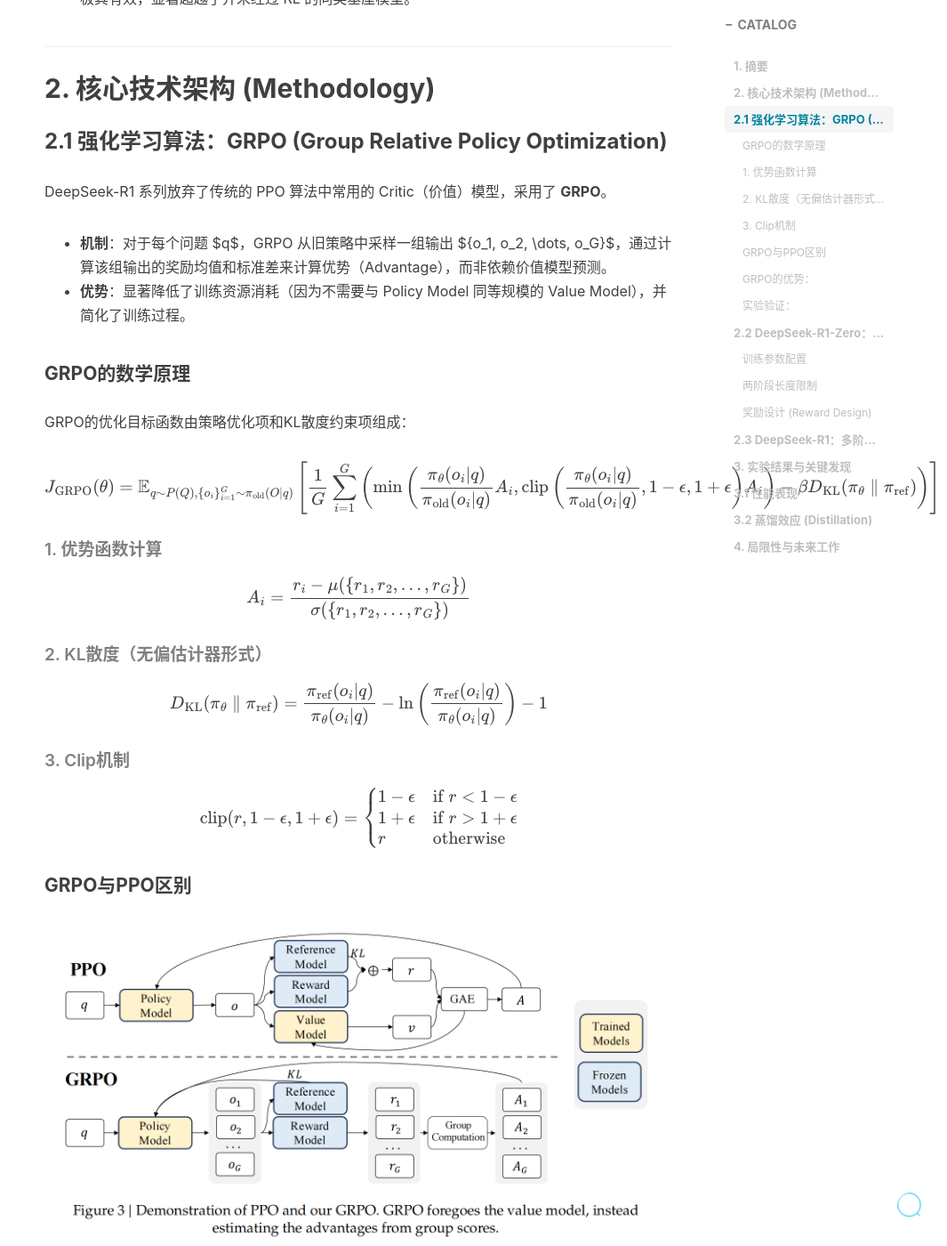
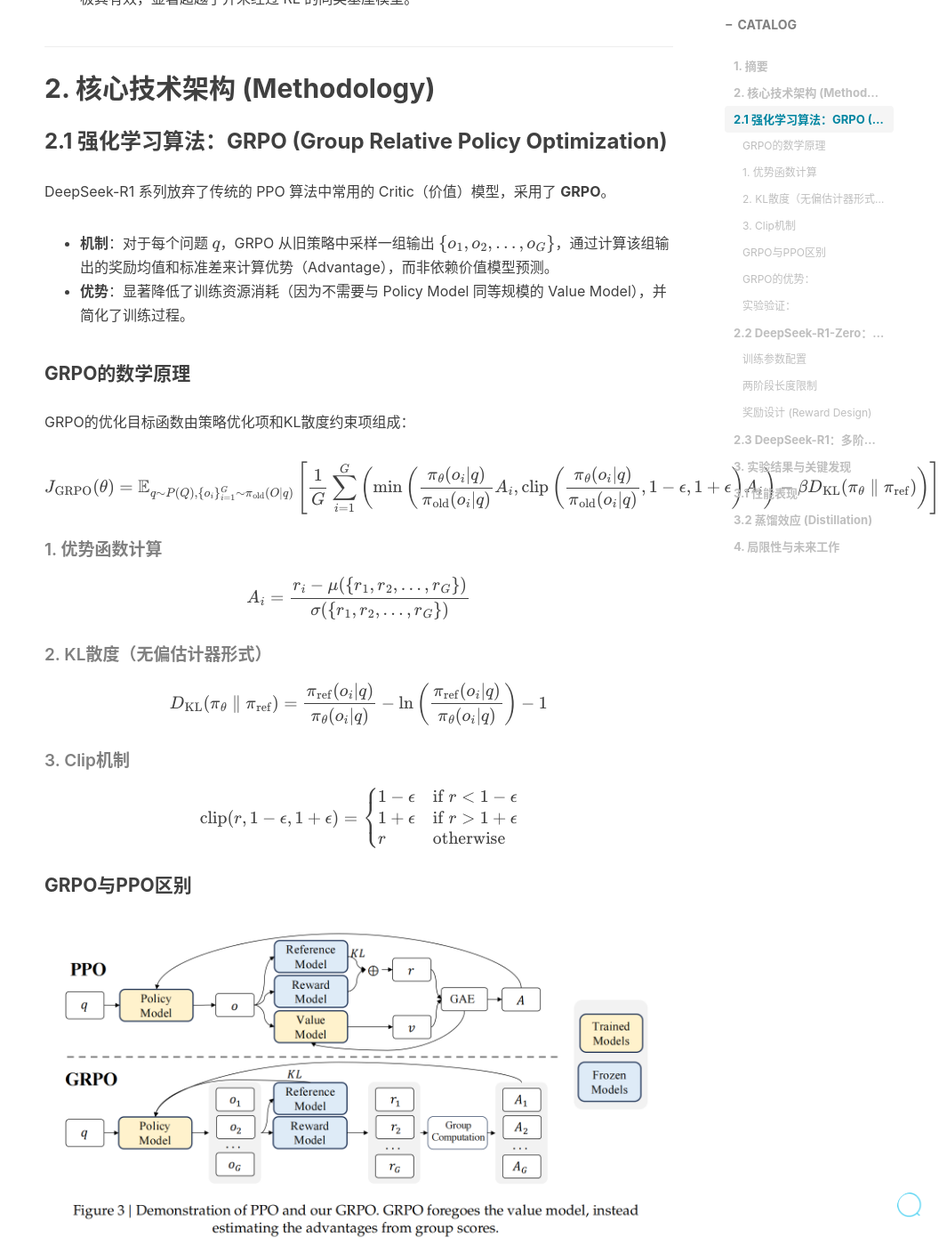
Before and after one commit to IosefLilianovichDros/IosefLilianovichDros.github.io, a Jekyll site: the page built from _posts/2026-01-11-deepseekr1-2026.md, in a window 1280 px wide and 1400 px high, scrolled down 851 px. Shown: the whole window at 89% size, without its empty margins (215-1280 px from the left). Built offline with Jekyll 4.4.1, drawn with Linux system fonts in a browser that asks for light colours; nearby versions of some CDN libraries; comment, search, counter and statistics services are not loaded; some of the changed text lies outside the part shown.

```diff
--- a/_posts/2026-01-11-deepseekr1-2026.md
+++ b/_posts/2026-01-11-deepseekr1-2026.md
@@ -23,7 +23,7 @@ tags:
 ### 2.1 强化学习算法：GRPO (Group Relative Policy Optimization)
 DeepSeek-R1 系列放弃了传统的 PPO 算法中常用的 Critic（价值）模型，采用了 **GRPO**。
 
-* **机制**：对于每个问题 $q$，GRPO 从旧策略中采样一组输出 $\{o_1, o_2, \dots, o_G\}$，通过计算该组输出的奖励均值和标准差来计算优势（Advantage），而非依赖价值模型预测。
+* **机制**：对于每个问题 $$q$$，GRPO 从旧策略中采样一组输出 $$\{o_1, o_2, \dots, o_G\}$$，通过计算该组输出的奖励均值和标准差来计算优势（Advantage），而非依赖价值模型预测。
 * **优势**：显著降低了训练资源消耗（因为不需要与 Policy Model 同等规模的 Value Model），并简化了训练过程。
 
 #### GRPO的数学原理
@@ -51,7 +51,7 @@ $$\text{clip}(r, 1-\epsilon, 1+\epsilon) = \begin{cases} 1-\epsilon & \text{if }
 
 | 特征维度 | GRPO (Group Relative Policy Optimization) | PPO (Proximal Policy Optimization) |
 |---------|------------------------------------------|-----------------------------------|
-| **优势计算** | 基于组内输出的相对得分计算：<br>$A_i = (r_i - \text{mean}(\{r\})) / \text{std}(\{r\})$ | 使用GAE(广义优势估计)，依赖价值模型预测 |
+| **优势计算** | 基于组内输出的相对得分计算：<br>$$A_i = (r_i - \text{mean}(\{r\})) / \text{std}(\{r\})$$ | 使用GAE(广义优势估计)，依赖价值模型预测 |
 | **KL散度处理** | 在损失函数中直接添加无偏KL散度估计器 | 在每个token上添加KL惩罚作为密集奖励（dense reward） |
 | **价值模型** | **无需价值模型**，简化架构 | 需要训练独立的价值模型(与策略模型规模相当) |
 | **资源消耗** | 内存和计算开销小，更适合大规模训练 | 需要额外训练价值模型，资源消耗大 |
```
